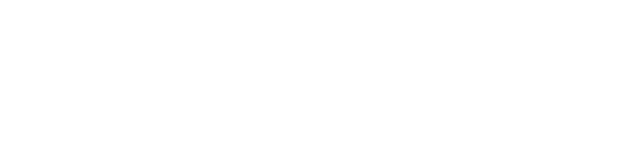
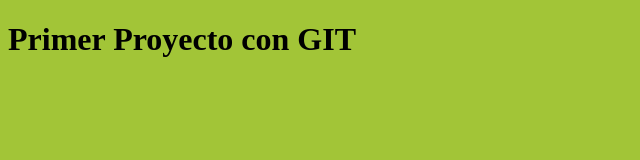
Before and after one commit to manrivpas/proyecto_GIT, a plain HTML site: page index.html in a window 1280 px wide. Shown: the whole page, without its empty margins (0-640 px from the left). Drawn offline with Linux system fonts and the light colour scheme.

Commit message:
Agregado título y tamaño de fuente

```diff
--- a/css/estilos.css
+++ b/css/estilos.css
@@ -0,0 +1,5 @@
+@charset "utf-8";
+
+body{background-color: rgba(146, 188, 20, 0.851);
+
+}
--- a/index.html
+++ b/index.html
@@ -4,8 +4,9 @@
     <meta charset="UTF-8">
     <meta name="viewport" content="width=device-width, initial-scale=1.0">
     <title>Document</title>
+    <link href="css/estilos.css" rel="stylesheet" type="text/css">
 </head>
 <body>
-
+<h1>Primer Proyecto con GIT</h1>
 </body>
 </html>
```
